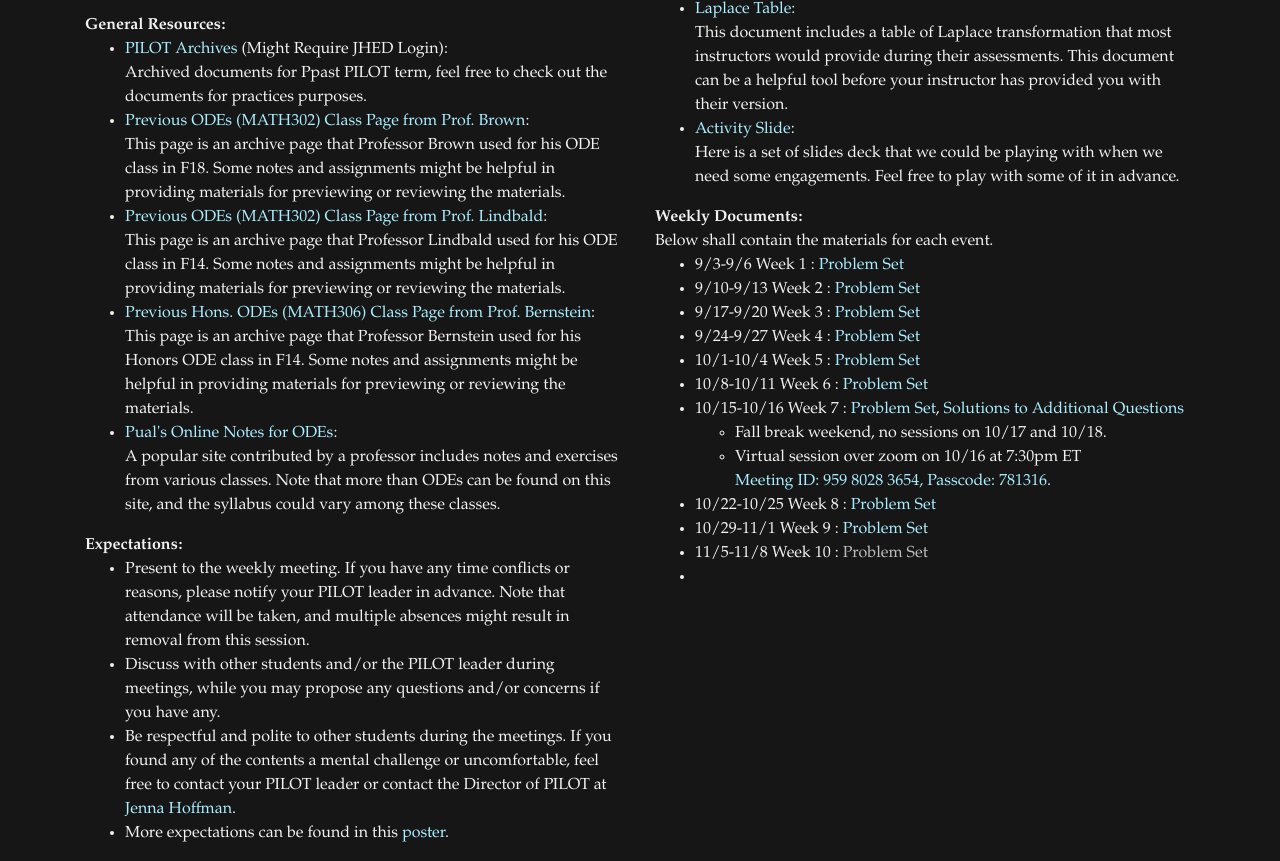
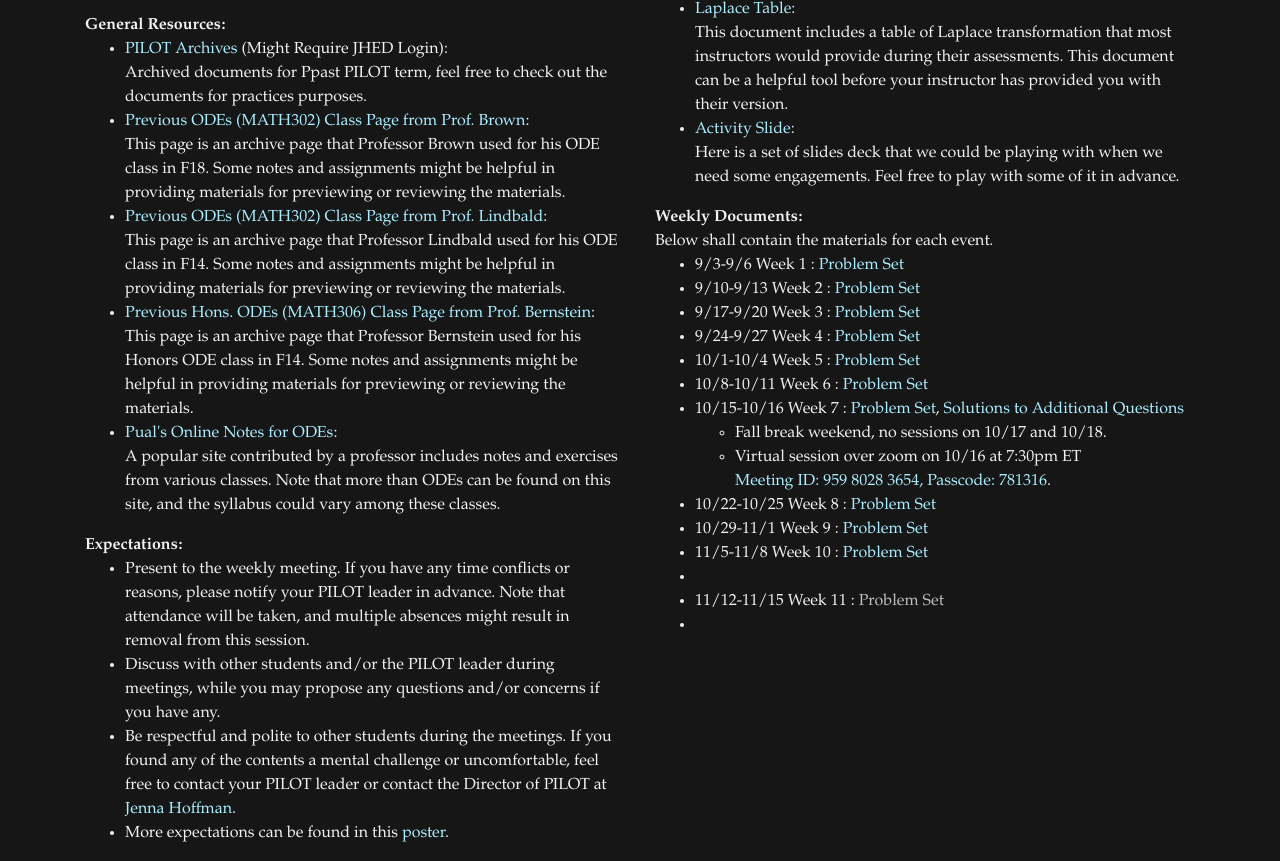
Before and after one commit to JHU-ODE-PILOT/FA24, a plain HTML site: page index.html in a window 1280 px wide. Shown: the part 601-1462 px from the top of the page. Drawn offline with nearby package versions, Linux system fonts and the light colour scheme.

Commit message:
Week 10 updates

```diff
--- a/index.html
+++ b/index.html
@@ -82,7 +82,9 @@
                 </ul></li>
             <li>10/22-10/25 Week 8 : <a href="contents/PSets/8.pdf", target="_blank", style="color: #aaeeff;">Problem Set</a></li>
             <li>10/29-11/1 Week 9 : <a href="contents/PSets/9.pdf", target="_blank", style="color: #aaeeff;">Problem Set</a></li>
-            <li>11/5-11/8 Week 10 : <a href="contents/na.txt", target="_blank", style="color: #bebebe;">Problem Set</a></li>
+            <li>11/5-11/8 Week 10 : <a href="contents/PSets/10.pdf", target="_blank", style="color: #aaeeff;">Problem Set</a></li>
+            <li>
+            <li>11/12-11/15 Week 11 : <a href="contents/na.txt", target="_blank", style="color: #bebebe;">Problem Set</a></li>
             <li>
         </ul>
         <!-- bebebe -->
```
Also changed, not shown: 3 other files.
